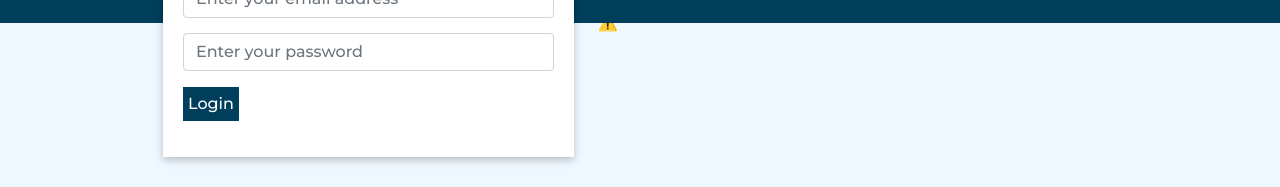
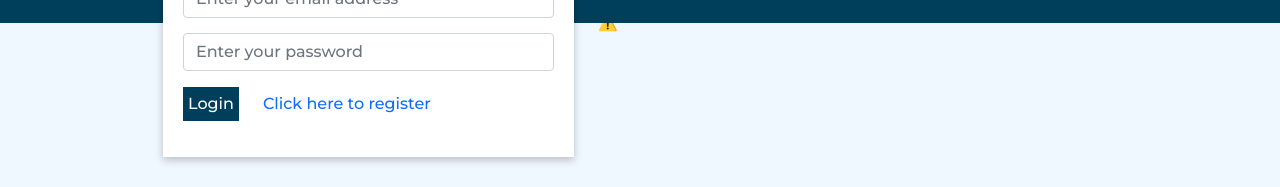
Before and after one commit to iamclement1/thestore, a React (Create React App) app: page /login in a window 1280 px wide. Shown: the part 377-564 px from the top of the page. Built offline with nearby package versions, Linux system fonts and the light colour scheme; no server answers.

Commit message:
added link

```diff
--- a/src/Pages/LoginPage.jsx
+++ b/src/Pages/LoginPage.jsx
@@ -1,4 +1,5 @@
 import React, { useState} from 'react'
+import { Link } from 'react-router-dom'
 
 function LoginPage() {
 
@@ -24,6 +25,7 @@ function LoginPage() {
             value={password} onChange= {(e) => {setPassword (e.target.value);}}/>
 
             <button className='my-3 '> Login </button>
+            <Link to='/register' className='p-4 text-decoration-none'>Click here to register</Link>
           </div>
         </div>
         <div className="col-md-5">
--- a/src/Pages/RegisterPage.jsx
+++ b/src/Pages/RegisterPage.jsx
@@ -1,4 +1,5 @@
 import React, { useState }from 'react'
+import { Link } from 'react-router-dom'
 
 function RegisterPage() {
 
@@ -24,6 +25,7 @@ function RegisterPage() {
               <input type="password" className="form-control" placeholder="confirm password" value={cpassword}
               onChange={(e) => setCPassword(e.target.value)} />
               <button className='my-3'>Register</button>
+              <Link to='/login' className='p-4 text-decoration-none'> Click here to Login</Link>
             </div>
           </div>
         </div>
```
